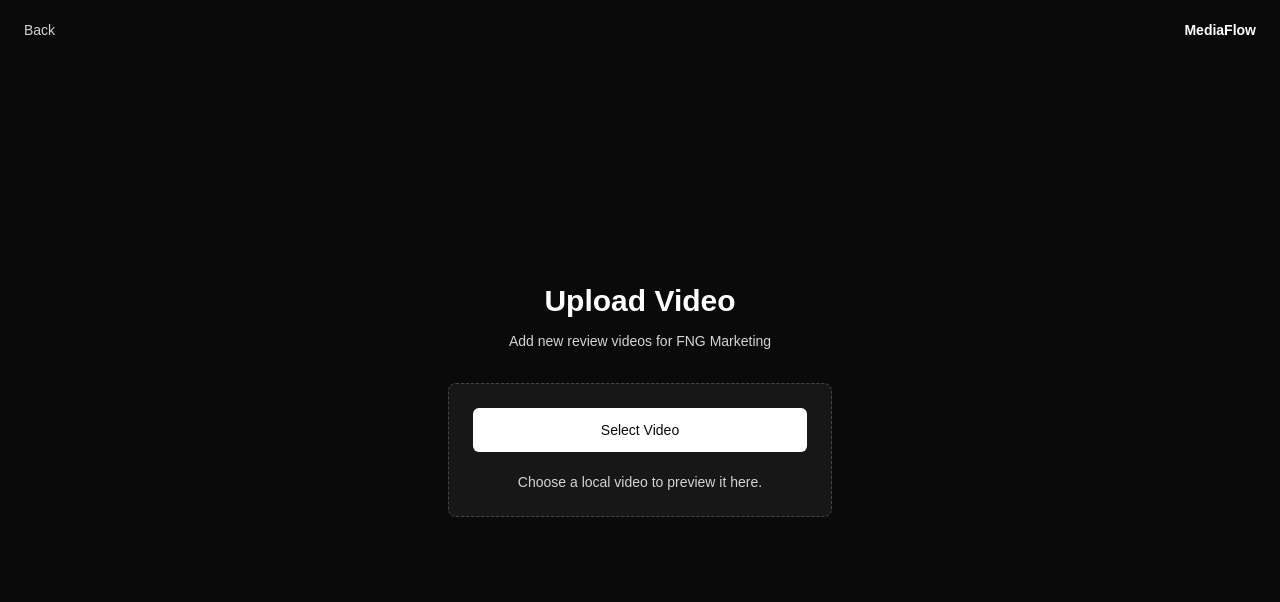
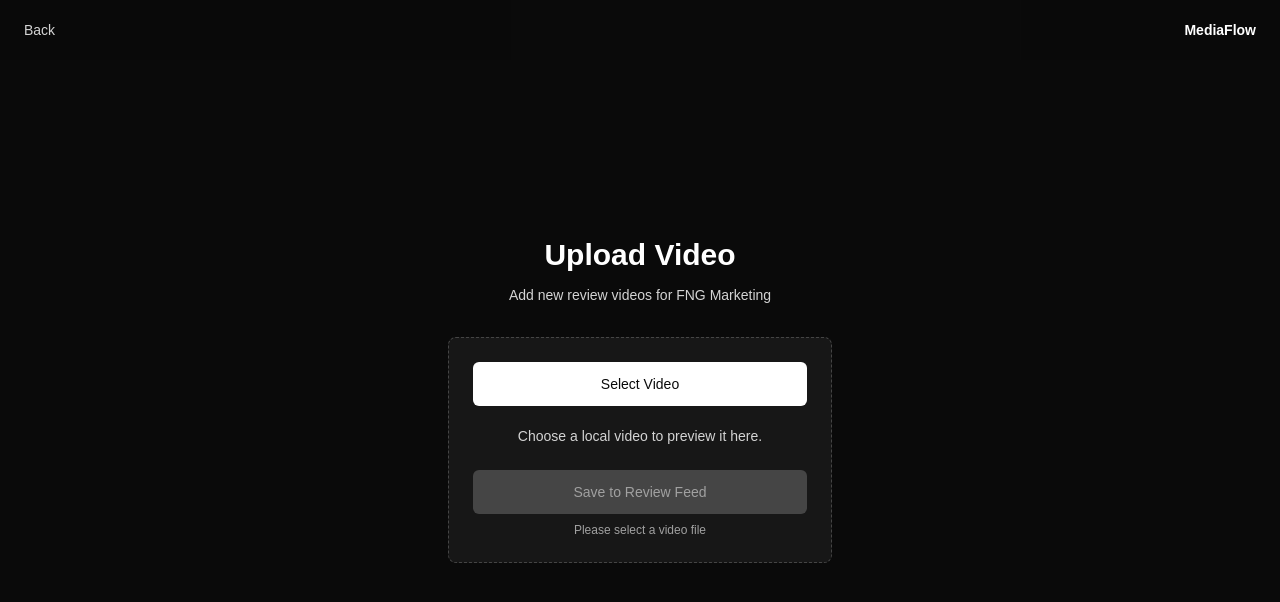
Before and after one commit to MahmoudElsanoor/mediaflow, a Next.js app: page /upload in a window 1280 px wide. Shown: the top 602 px of the page. Built offline with nearby package versions, Linux system fonts and the light colour scheme.

Commit message:
Add upload validation

```diff
--- a/src/app/upload/page.tsx
+++ b/src/app/upload/page.tsx
@@ -21,6 +21,14 @@ export default function UploadPage() {
   const fileSizeInMb = selectedFile
     ? (selectedFile.size / 1024 / 1024).toFixed(2)
     : null;
+  const hasVideo = Boolean(selectedFile);
+  const hasTitle = videoTitle.trim().length > 0;
+  const canSave = hasVideo && hasTitle;
+  const validationMessage = !hasVideo
+    ? "Please select a video file"
+    : !hasTitle
+      ? "Please enter a video title"
+      : "";
 
   function handleFileChange(file: File | null) {
     setSelectedFile(file);
@@ -100,25 +108,31 @@ export default function UploadPage() {
                   Video preview unavailable.
                 </video>
               ) : null}
-
-              <div className="space-y-2">
-                <button
-                  type="button"
-                  disabled
-                  className="w-full rounded-md bg-white/20 px-4 py-3 text-sm font-medium text-neutral-400"
-                >
-                  Save to Review Feed
-                </button>
-                <p className="text-center text-xs text-neutral-500">
-                  Real upload will connect here next.
-                </p>
-              </div>
             </div>
           ) : (
             <p className="mt-5 text-sm text-neutral-300">
               Choose a local video to preview it here.
             </p>
           )}
+
+          <div className="mt-6 space-y-2">
+            <button
+              type="button"
+              disabled={!canSave}
+              className={`w-full rounded-md px-4 py-3 text-sm font-medium transition ${
+                canSave
+                  ? "bg-white text-neutral-950 hover:bg-neutral-200"
+                  : "bg-white/20 text-neutral-400"
+              }`}
+            >
+              Save to Review Feed
+            </button>
+            {validationMessage ? (
+              <p className="text-center text-xs text-neutral-400">
+                {validationMessage}
+              </p>
+            ) : null}
+          </div>
         </div>
       </section>
     </main>
```
